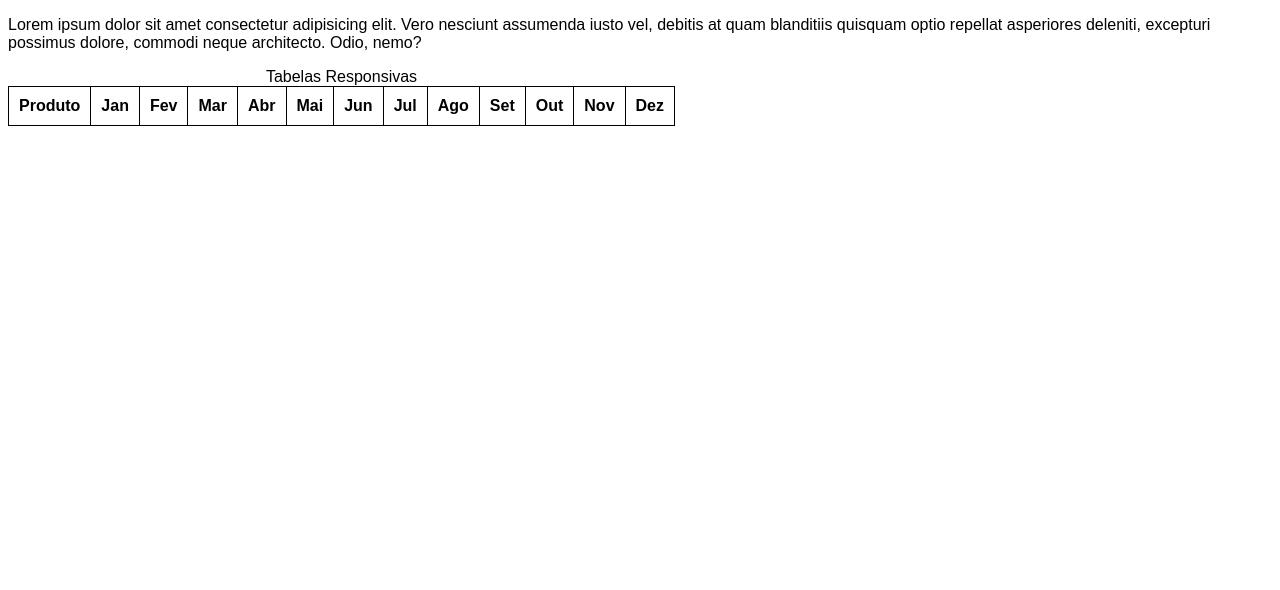
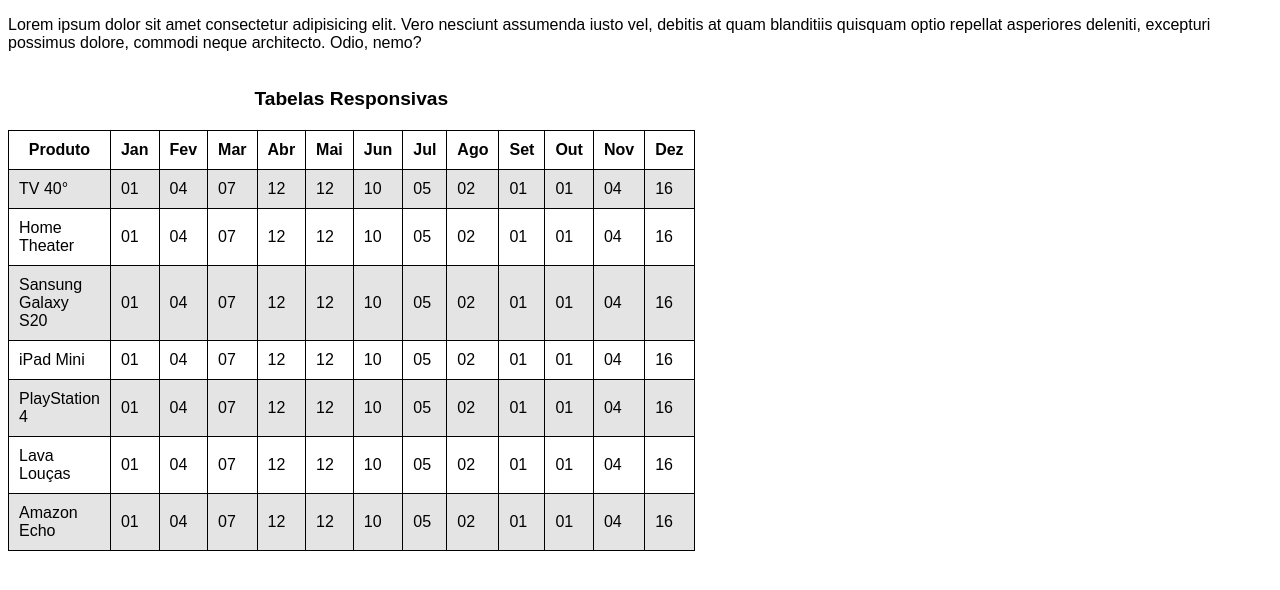
Before and after one commit to zNIKK/Tabela_exercicios, a plain HTML site: page tabela_006/index.html in a window 1280 px wide. Drawn offline with Linux system fonts and the light colour scheme.

Commit message:
tabela_006 finished

```diff
--- a/tabela_006/index.html
+++ b/tabela_006/index.html
@@ -14,17 +14,29 @@
             border-collapse: collapse;
             width: 600px;
         }
-
+        caption {
+            font-size: 1.2em;
+            font-weight: bolder;
+            padding: 20px;
+        }
 
         td, th {
             padding: 10px;
             border: 1px solid black;
         }
 
+        tr:nth-child(even) {
+            background-color: rgb(228, 228, 228);
+        }
+
+        .container{
+            overflow-x: auto; /* Arrumar rolagem Horizontal */
+        }
     </style>
 </head>
 <body>
     <p>Lorem ipsum dolor sit amet consectetur adipisicing elit. Vero nesciunt assumenda iusto vel, debitis at quam blanditiis quisquam optio repellat asperiores deleniti, excepturi possimus dolore, commodi neque architecto. Odio, nemo?</p>
+    <div class="container">
         <table>
             <caption>Tabelas Responsivas</caption>
             <tr>
@@ -42,6 +54,112 @@
                 <th>Nov</th>
                 <th>Dez</th>
             </tr>
+            <tr>
+                <td>TV 40°</td>
+                <td>01</td>
+                <td>04</td>
+                <td>07</td>
+                <td>12</td>
+                <td>12</td>
+                <td>10</td>
+                <td>05</td>
+                <td>02</td>
+                <td>01</td>
+                <td>01</td>
+                <td>04</td>
+                <td>16</td>
+            </tr>
+            <tr>
+                <td>Home Theater</td>
+                <td>01</td>
+                <td>04</td>
+                <td>07</td>
+                <td>12</td>
+                <td>12</td>
+                <td>10</td>
+                <td>05</td>
+                <td>02</td>
+                <td>01</td>
+                <td>01</td>
+                <td>04</td>
+                <td>16</td>
+            </tr>
+            <tr>
+                <td>Sansung Galaxy S20</td>
+                <td>01</td>
+                <td>04</td>
+                <td>07</td>
+                <td>12</td>
+                <td>12</td>
+                <td>10</td>
+                <td>05</td>
+                <td>02</td>
+                <td>01</td>
+                <td>01</td>
+                <td>04</td>
+                <td>16</td>
+            </tr>
+            <tr>
+                <td>iPad Mini</td>
+                <td>01</td>
+                <td>04</td>
+                <td>07</td>
+                <td>12</td>
+                <td>12</td>
+                <td>10</td>
+                <td>05</td>
+                <td>02</td>
+                <td>01</td>
+                <td>01</td>
+                <td>04</td>
+                <td>16</td>
+            </tr>
+            <tr>
+                <td>PlayStation 4</td>
+                <td>01</td>
+                <td>04</td>
+                <td>07</td>
+                <td>12</td>
+                <td>12</td>
+                <td>10</td>
+                <td>05</td>
+                <td>02</td>
+                <td>01</td>
+                <td>01</td>
+                <td>04</td>
+                <td>16</td>
+            </tr>
+            <tr>
+                <td>Lava Louças</td>
+                <td>01</td>
+                <td>04</td>
+                <td>07</td>
+                <td>12</td>
+                <td>12</td>
+                <td>10</td>
+                <td>05</td>
+                <td>02</td>
+                <td>01</td>
+                <td>01</td>
+                <td>04</td>
+                <td>16</td>
+            </tr>
+            <tr>
+                <td>Amazon Echo</td>
+                <td>01</td>
+                <td>04</td>
+                <td>07</td>
+                <td>12</td>
+                <td>12</td>
+                <td>10</td>
+                <td>05</td>
+                <td>02</td>
+                <td>01</td>
+                <td>01</td>
+                <td>04</td>
+                <td>16</td>
+            </tr>
         </table>
+    </div>
 </body>
 </html>
```
Lines whose indentation alone changed are shown as unchanged.
